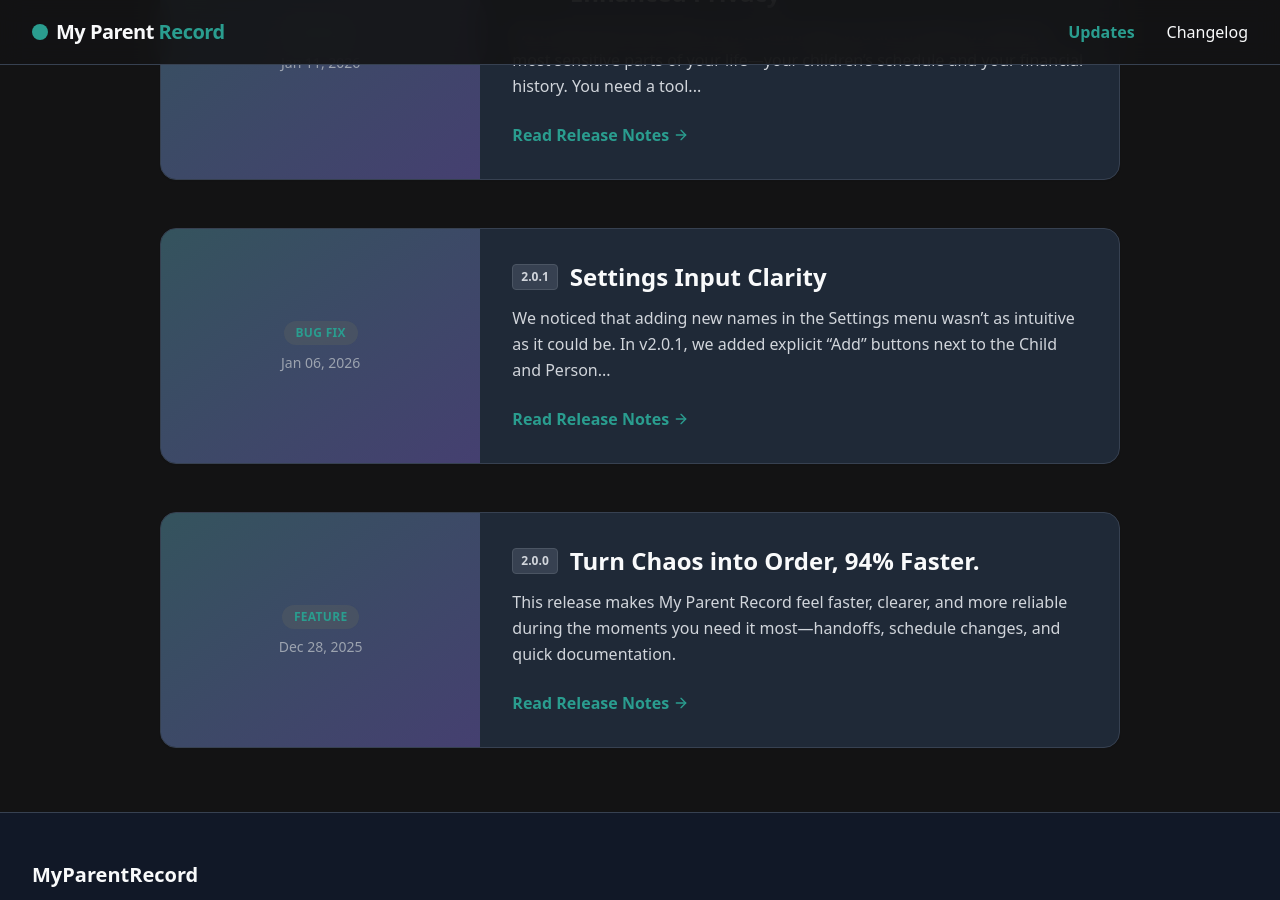
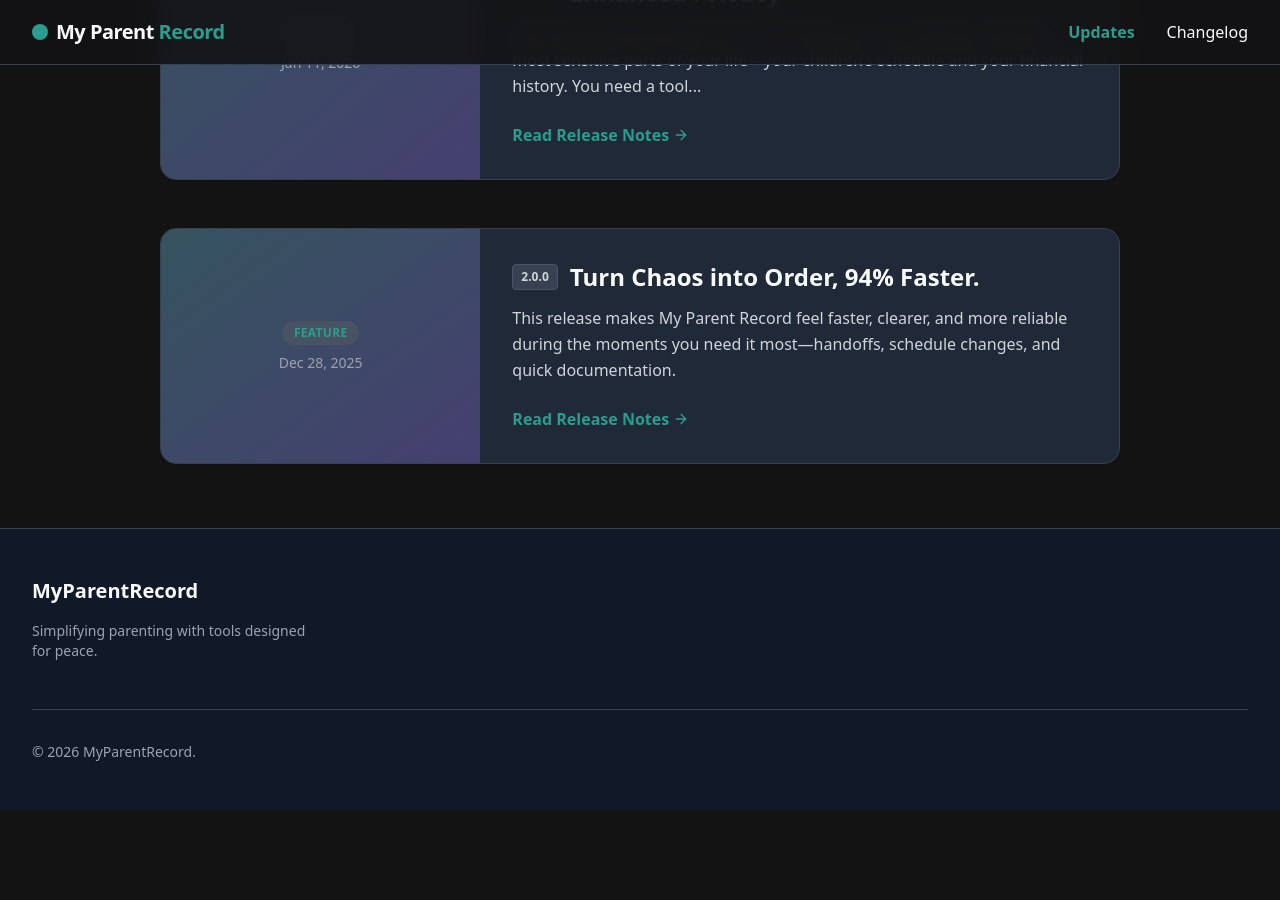
Before and after one commit to verascribe/myparentrecord-site, a Jekyll site: the page built from updates.html, in a window 1280 px wide and 900 px high, scrolled down 1061 px. Built offline with Jekyll 4.4.1, drawn with Linux system fonts in a browser that asks for light colours; nearby versions of some CDN libraries; after the commit the page ends 1871 px from its top, so only the background shows below that.

Commit message:
fix: updates pages for 2.4.1 hotfix - fixes import too slow timeout issue

```diff
--- a/_posts/2026-01-06-v2-0-1.md
+++ b/_posts/2026-01-06-v2-0-1.md
@@ -14,7 +14,3 @@
       - "**Settings Sidebar:** Added explicit Add buttons next to the Child Name and Person Name input fields. This clarifies the two-step process (Add Entity → Save Changes) for new users who may not intuit pressing Enter."
       - "**UI/UX:** Updated button behaviors in the Settings forms. The Add buttons now correctly display a pointer cursor on hover and are visually disabled when the input field is empty to prevent blank entries."
 ---
-
-We noticed that adding new names in the Settings menu wasn't as intuitive as it could be. In v2.0.1, we added explicit **"Add" buttons** next to the Child and Person fields, removing the guesswork of needing to press "Enter." We also polished the visual feedback to ensure buttons clearly show when they are ready to be clicked.
-
-<img src="{{ '/assets/images/releases/v2-0-1/entity-add-buttons.png' | relative_url }}" alt="Entity Add Buttons" class="w-full rounded-lg border border-white/10 shadow-lg">
--- a/changelog.html
+++ b/changelog.html
@@ -54,12 +54,14 @@
               >
               <div class="font-semibold text-[#f9fafb]">{{ post.title }}</div>
             </div>
+            {% unless post.release_type == 'hotfix' %}
             <a
               href="{{ post.url | relative_url }}"
               class="text-sm text-[#2a9d8f] font-semibold hover:underline flex items-center"
             >
               Read notes <i data-lucide="arrow-right" class="w-3 h-3 ml-1"></i>
             </a>
+            {% endunless %}
           </div>
 
           <!-- LOGIC: Check for Groups first, then Flat items -->
--- a/updates.html
+++ b/updates.html
@@ -11,7 +11,7 @@
   </div>
 
   <div class="grid gap-12">
-    {% for post in site.posts %}
+    {% for post in site.posts %} {% unless post.release_type == 'hotfix' %}
     <article
       class="bg-gray-800 rounded-2xl shadow-sm border border-gray-700 overflow-hidden hover:shadow-md transition-shadow flex flex-col md:flex-row"
     >
@@ -54,6 +54,6 @@
         </a>
       </div>
     </article>
-    {% endfor %}
+    {% endunless %} {% endfor %}
   </div>
 </div>
```
Also changed, not shown: _posts/2026-02-11-v2-4-1.md (added, +15 -0 lines).
